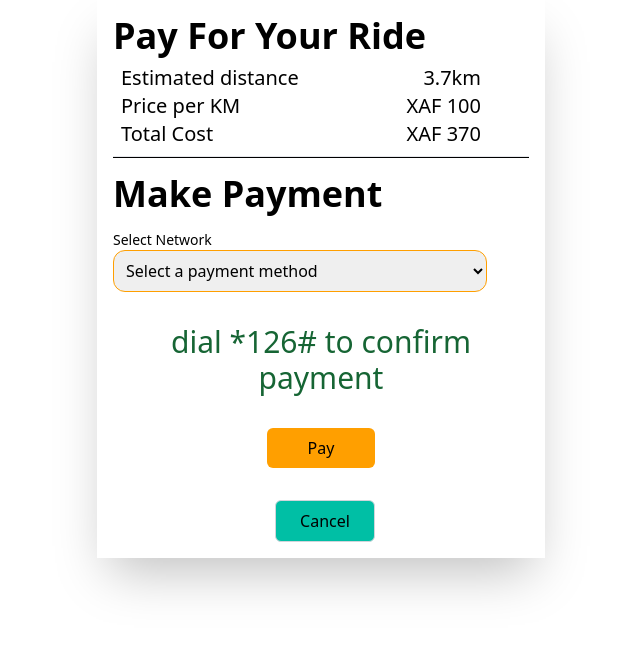
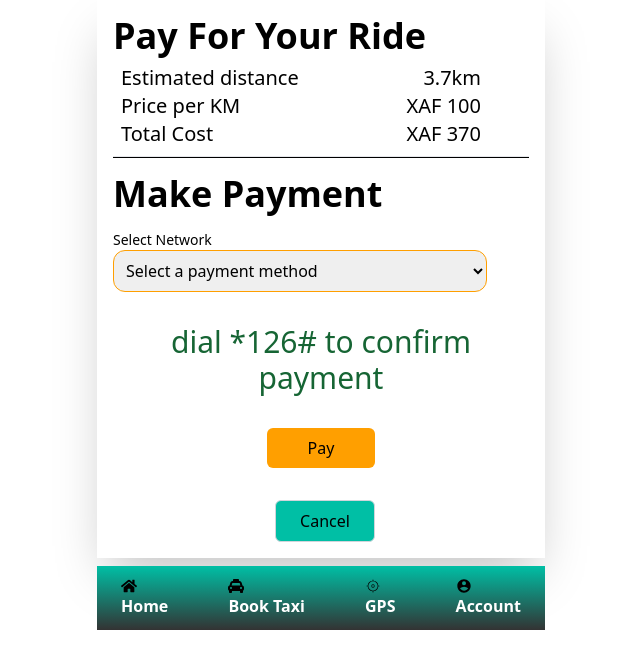
Before and after one commit to TabotCharlesBessong/Internet_Mobile_Programming, a React (Vite) app in the folder digi_tekisi/: page /passenger/pay in a window 1280 px wide. Shown: the top 668 px of the page, without its empty margins (319-959 px from the left). Built offline with nearby package versions, Linux system fonts and the light colour scheme.

Commit message:
added footer and updated routing

```diff
--- a/digi_tekisi/src/App.jsx
+++ b/digi_tekisi/src/App.jsx
@@ -1,6 +1,7 @@
 import React from "react"
 import { BrowserRouter as Router, Routes, Route } from "react-router-dom"
 import { DriverSetting, ForgotPassword, Login, MakePayment, RegisterDriver, ResetPassword, Rides, Signup, ValidationPage, WalkTroughPageOne, WalkTroughPageThree, WalkTroughPageTwo, WelcomePage } from "./pages"
+import { Footer } from "./component"
 
 function App() {
 
@@ -22,6 +23,7 @@ function App() {
           <Route path="/driver/setting" element={<DriverSetting/>} />
           <Route path="/passenger/pay" element={<MakePayment/>} />
         </Routes>
+        <Footer/>
       </Router>
     </>
   )
--- /dev/null
+++ b/digi_tekisi/src/component/Footer.jsx
@@ -0,0 +1,44 @@
+
+import React from "react";
+import { FaHome, FaLocationArrow, FaTaxi } from "react-icons/fa";
+import {CiGps} from 'react-icons/ci'
+import Style from "../pages/Welcome.module.css";
+import { Link } from "react-router-dom";
+import { RiAccountCircleFill } from "react-icons/ri";
+
+const Footer = () => {
+  return (
+    <div
+      className={`${Style.back} mt-2 max-w-md mx-auto relative bg-[#00BFA5] bottom-0 px-2 p-2`}
+    >
+      <div className="flex items-center justify-between px-2 w-[100%] h-12">
+        <Link to="/">
+          <div className="mx-2 flex flex-col items-start justify-start cursor-pointer">
+            <FaHome />
+            <p className="text-md text-white font-semibold">Home</p>
+          </div>
+        </Link>
+        <Link to="/rides">
+          <div className="mx-2 flex flex-col items-start justify-start cursor-pointer">
+            <FaTaxi />
+            <p className="text-md text-white font-semibold">Book Taxi</p>
+          </div>
+        </Link>
+        <Link to="/">
+          <div className="mx-2 flex flex-col items-start justify-start cursor-pointer">
+            <CiGps />
+            <p className="text-md text-white font-semibold">GPS</p>
+          </div>
+        </Link>
+        <Link to="/driver/setting">
+          <div className="mx-2 flex flex-col items-start justify-start cursor-pointer">
+            <RiAccountCircleFill />
+            <p className="text-md text-white font-semibold">Account</p>
+          </div>
+        </Link>
+      </div>
+    </div>
+  );
+};
+
+export default Footer;
--- a/digi_tekisi/src/component/Payed.jsx
+++ b/digi_tekisi/src/component/Payed.jsx
@@ -1,12 +1,20 @@
-
 import React from "react";
 import { FaCheck, FaCross } from "react-icons/fa";
+import { useEffect } from "react";
 
-const Payed = ({payedd,setPayedd}) => {
+const Payed = ({ payedd, setPayedd }) => {
+  useEffect(() => {
+    setTimeout(() => {
+      setPayedd(false);
+    }, 3000);
+  }, []);
   return (
     <div className="flex items-center justify-center ">
       <div className="w-[100px] h-[100px] flex flex-col items-center justify-between rounded-full text-center">
-        <FaCross onClick={() => setPayedd(false)} className="text-2xl text-white cursor-pointer" />
+        {/* <FaCross
+          // onClick={() => setPayedd(false)}
+          className="text-2xl text-white cursor-pointer"
+        /> */}
         <h2 className="text-2xl text-white capitalize">payment successfull</h2>
         <FaCheck className="text-2xl text-white" />
       </div>
--- a/digi_tekisi/src/component/index.js
+++ b/digi_tekisi/src/component/index.js
@@ -2,3 +2,4 @@
 export {default as MapContainer} from './MapContainer'
 export {default as RidesCard} from './RidesCard'
 export {default as Payed} from './Payed'
+export {default as Footer} from './Footer'
--- a/digi_tekisi/src/pages/Passenger/MakePayment.jsx
+++ b/digi_tekisi/src/pages/Passenger/MakePayment.jsx
@@ -4,7 +4,7 @@ import { useState } from "react";
 import { Payed } from "../../component";
 
 const MakePayment = () => {
-  const [payedd, setPayedd] = useState(false);
+  const [payedd, setPayedd] = useState(false)
 
 
   return (
--- a/digi_tekisi/src/pages/Rides.jsx
+++ b/digi_tekisi/src/pages/Rides.jsx
@@ -8,7 +8,7 @@ const Rides = () => {
   const [payed, setPayed] = useState(true);
 
   return (
-    <div className="flex flex-col items-center justify-evenly p-4">
+    <div className="flex max-w-md mx-auto flex-col items-center justify-evenly">
       <div className="flex flex-col items-center justify-evenly">
         <div className="mb-4 relative p-2 py-2 border-2 border-[#ff9f00] rounded-md">
           <label
```
